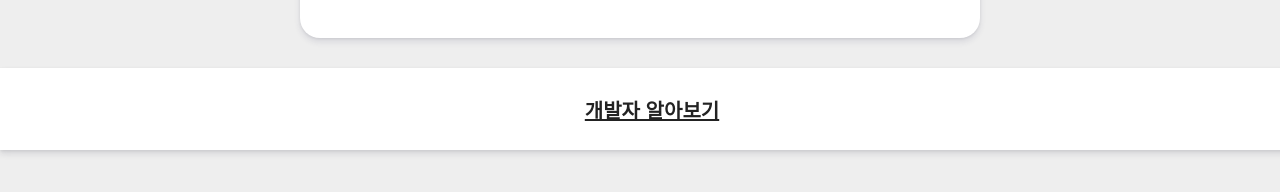
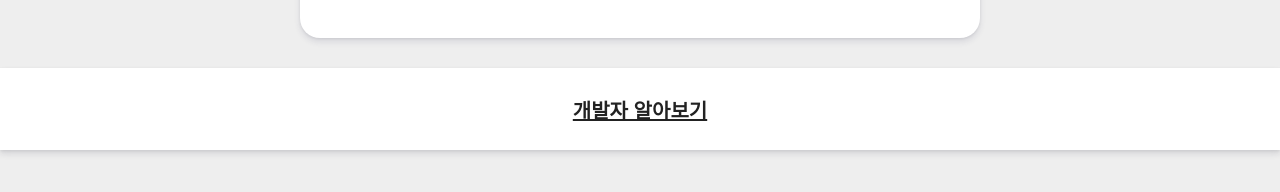
Before and after one commit to DevMacho/findPopStar, a plain HTML site: page index.html in a window 1280 px wide. Shown: the part 480-672 px from the top of the page. Drawn offline with nearby package versions, Linux system fonts and the light colour scheme.

Commit message:
seventh commit

```diff
--- a/style.css
+++ b/style.css
@@ -231,7 +231,7 @@ a{
 .banner{
   background-color: #fff;
   box-shadow: 0 4px 6px rgba(30, 30, 59, 0.11), 0 1px 3px rgba(0, 0, 0, 0.08);
-  padding: 8px 12px;
+  padding: 8px 0px;
   width: 100%;
   margin-top: 30px;
 }
```
